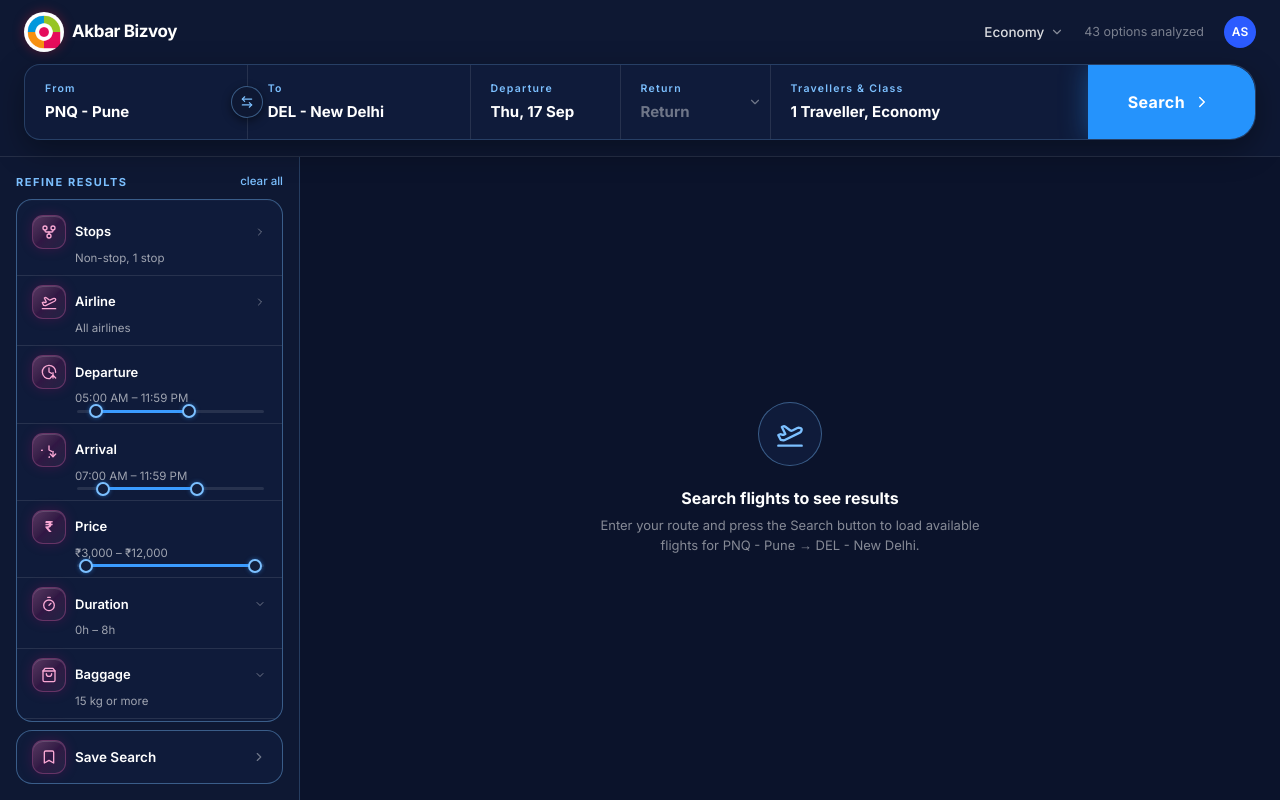
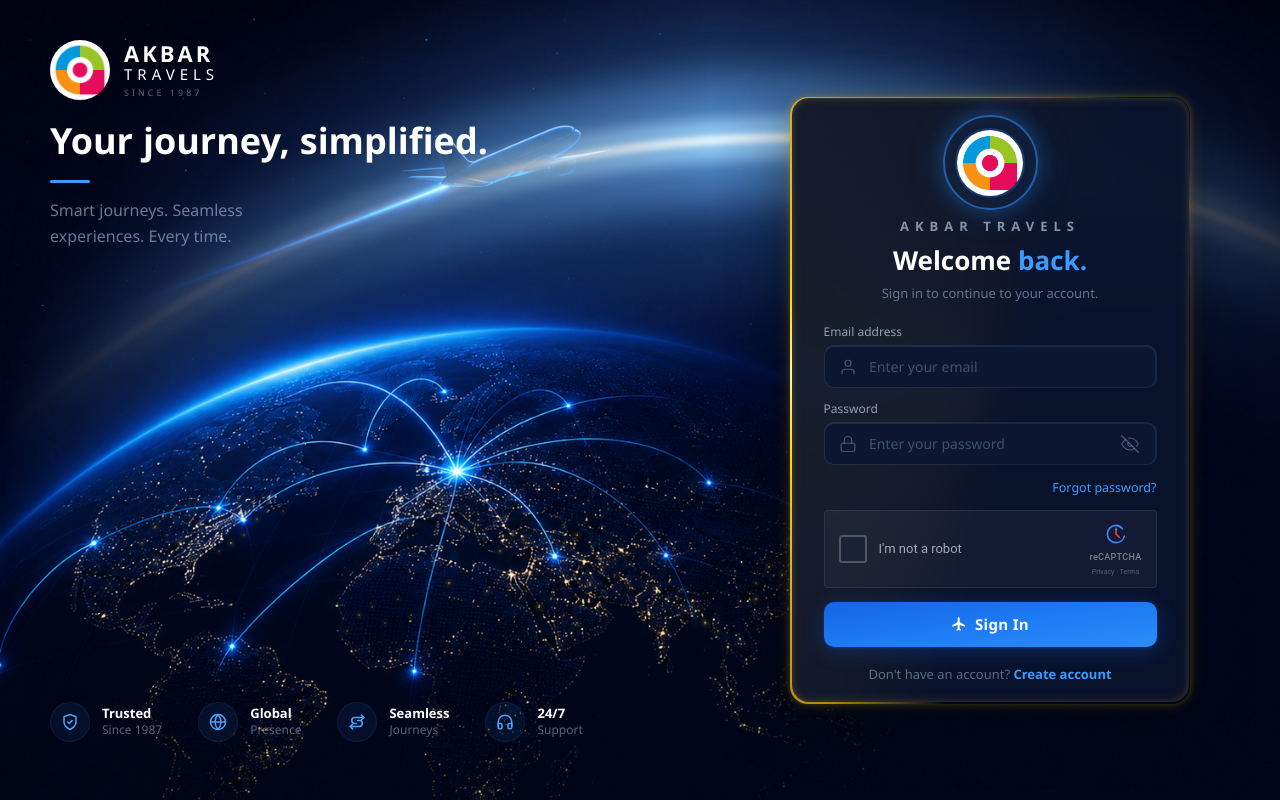
Before and after one commit to kirtimistri/AT-Frontend, a React (Vite) app: page /login in a window 1280 px wide. Built offline with nearby package versions, Linux system fonts and the light colour scheme.

Commit message:
added Reacr router dom

```diff
--- a/package.json
+++ b/package.json
@@ -13,6 +13,7 @@
     "@tailwindcss/vite": "^4.3.3",
     "react": "^19.2.8",
     "react-dom": "^19.2.8",
+    "react-router-dom": "^7.18.3",
     "tailwindcss": "^4.3.3"
   },
   "devDependencies": {
--- a/src/App.tsx
+++ b/src/App.tsx
@@ -1,19 +1,20 @@
-import './App.css'
+import { BrowserRouter, Routes, Route, Navigate } from 'react-router-dom'
+import LoginPage2 from './components/Pages/LoginPage2'
+import SearchPage from './components/Pages/SearchPage'
 // import LoginPage from './components/LoginPage'
-// import LoginPage2 from './components/LoginPage2'
 // import LoginPage3 from './components/LoginPage3'
-import SearchPage from './components/Pages/SearchPage'
-
 
 function App() {
   return (
-    <>
-      {/* <LoginPage /> */}
-      {/* <LoginPage2 /> */}
-      {/* <LoginPage3 /> */}
-      <SearchPage />
-
-    </>
+    <BrowserRouter>
+      <Routes>
+        <Route path="/" element={<Navigate to="/login" replace />} />
+        <Route path="/login" element={<LoginPage2 />} />
+        <Route path="/search" element={<SearchPage />} />
+        {/* <Route path="/login1" element={<LoginPage />} /> */}
+        {/* <Route path="/login3" element={<LoginPage3 />} /> */}
+      </Routes>
+    </BrowserRouter>
   )
 }
 
--- a/src/components/Pages/LoginPage2.tsx
+++ b/src/components/Pages/LoginPage2.tsx
@@ -1,5 +1,6 @@
 import { useState, useEffect } from 'react';
 import React from 'react';
+import { useNavigate } from 'react-router-dom';
 import bg2 from '../../assets/Backgoundimages/bg2.png';
 import logo from '../../assets/logo.jpeg';
 
@@ -114,6 +115,7 @@
 };
 
 const LoginPage2 = () => {
+  const navigate = useNavigate();
   const [email, setEmail] = useState('');
   const [password, setPassword] = useState('');
   const [showPassword, setShowPassword] = useState(false);
@@ -160,7 +162,7 @@
 
   const handleSubmit = (e: React.FormEvent<HTMLFormElement>) => {
     e.preventDefault();
-    console.log('Sign in attempted with:', { email, password, isRobotChecked });
+    navigate('/search');
   };
 
   const buttonWrap = 'flex items-center gap-[3.5px] rounded-4xl border border-[rgba(50,120,220,0.12)] bg-[rgba(30,80,160,0.15)]';
```
Also changed, not shown: 1 other file (tests, documents, lock files or other folders).
